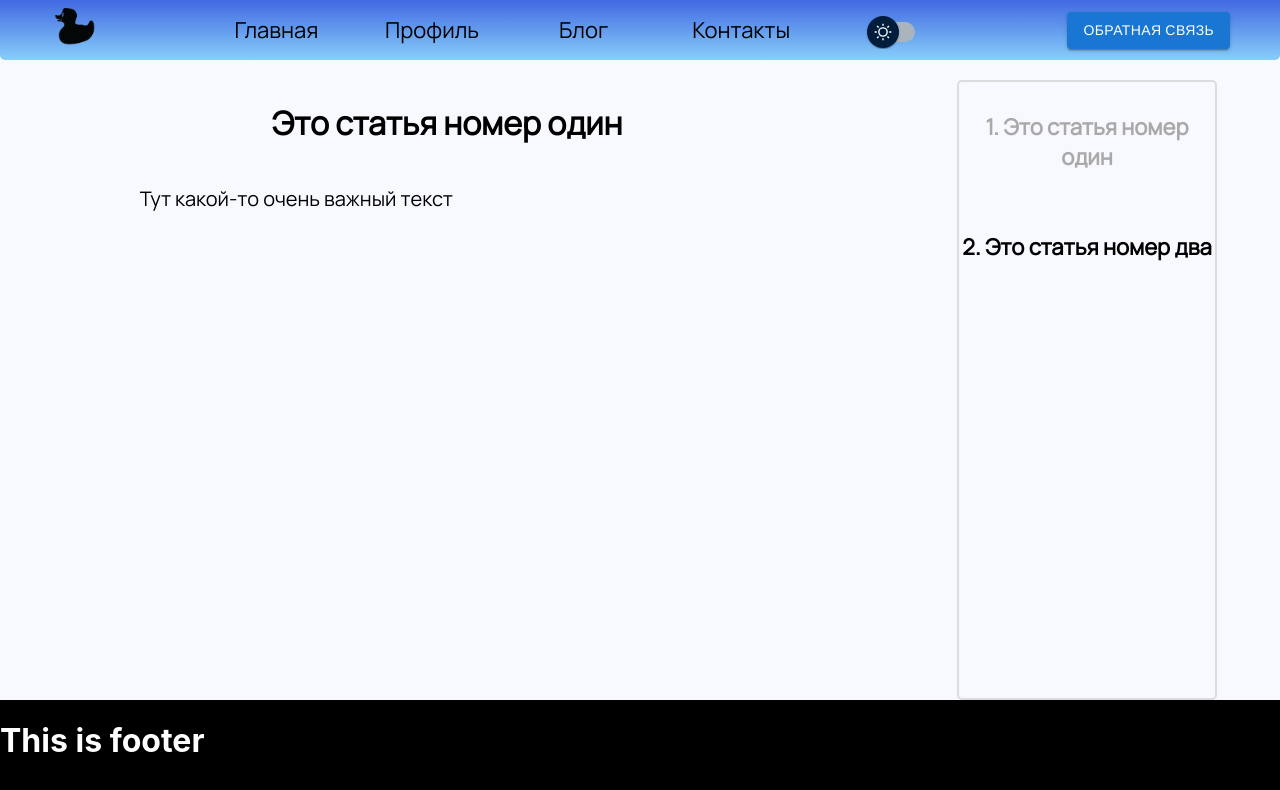
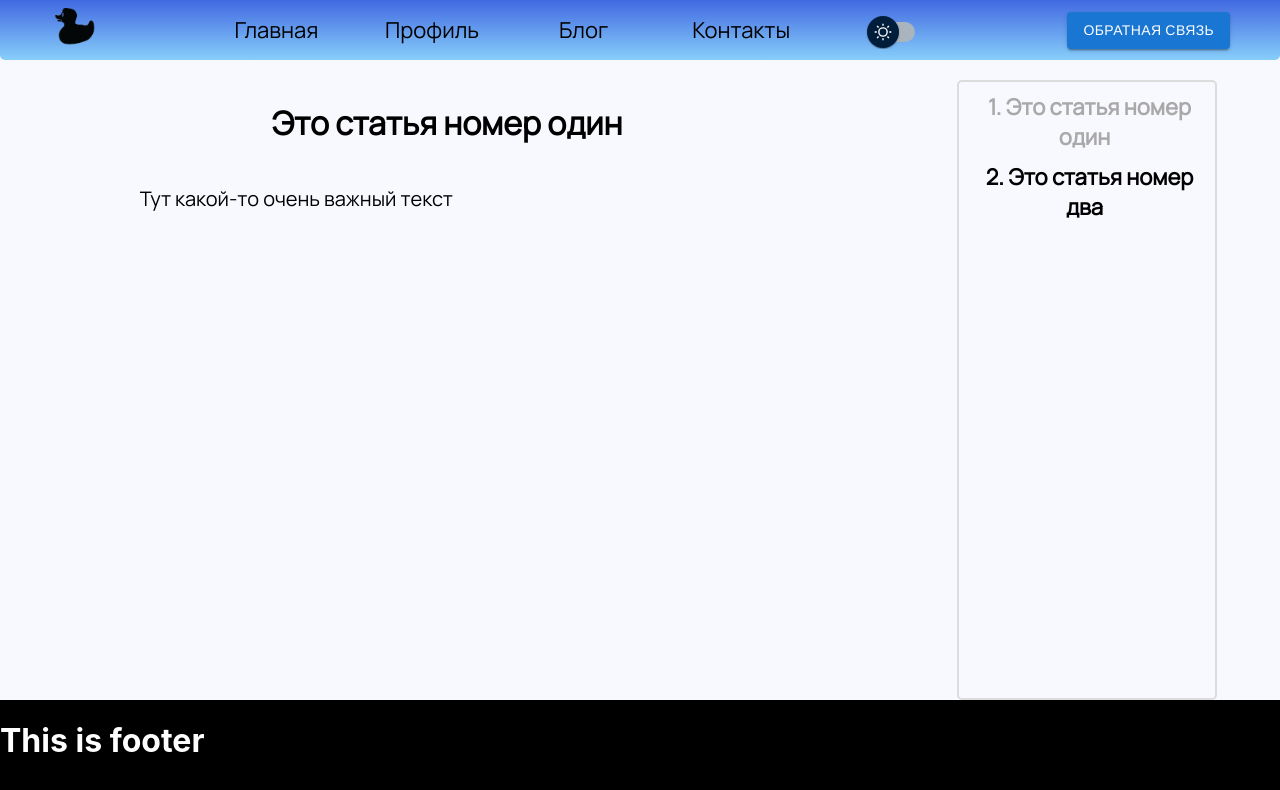
Before and after one commit to Deadduck89/portfolio, a React (Create React App) app: page /blog/1 in a window 1280 px wide. Shown: the top 790 px of the page. Built offline with nearby package versions, Linux system fonts and the light colour scheme; a web font is replaced by a local one.

Commit message:
Put articles list ul in BlogPage parent out of headline element
Because every article headline had it's own list just for one child element. It hadn't any sence. So now all li's have one ul parent

```diff
--- a/src/Components/Content/BlogPage/BlogHeadline/BlogHeadline.jsx
+++ b/src/Components/Content/BlogPage/BlogHeadline/BlogHeadline.jsx
@@ -4,13 +4,12 @@ import classes from '../BlogPage.module.css'
 
 const BlogHeadline = (props) => {
     return (<div>
-            <ul className={classes.blogHeadlineList}>
-                <li><NavLink className={classes.blogListElement} activeStyle={{color: "#A9A9A9"}}
-                             to={'/blog/' + props.id}>
-                    <h4>{props.id}. {props.headline}</h4>
-                </NavLink>
-                </li>
-            </ul>
+
+            <li><NavLink className={classes.blogListElement} activeStyle={{color: "#A9A9A9"}}
+                         to={'/blog/' + props.id}>
+                {props.id}. {props.headline}
+            </NavLink>
+            </li>
         </div>
     )
 }
--- a/src/Components/Content/BlogPage/BlogPage.jsx
+++ b/src/Components/Content/BlogPage/BlogPage.jsx
@@ -23,7 +23,11 @@ const BlogPage = (props) => {
     return (
         <div className={blogStyle}>
             <div className={classes.blogText}><BlogArticle articles={state.articles}/></div>
-            <div className={classes.headlineBlock}>{headlineElement}</div>
+            <div className={classes.headlineBlock}>
+                <ul className={classes.blogHeadlineList}>
+                    {headlineElement}
+                </ul>
+            </div>
         </div>
     )
 }
--- a/src/Components/Content/BlogPage/BlogPage.module.css
+++ b/src/Components/Content/BlogPage/BlogPage.module.css
@@ -23,11 +23,17 @@
 .blogDark .blogListElement {
     color: #DCDCDC;
 }
+.blogHeadlineList {
+    padding-top: 40px;
+}
 .blogHeadlineList li{
+    margin: 10px 0;
     text-align: center;
+    font-family: Manrope, Roboto;
 }
-.blogHeadlineList h4{
-    margin: 0;
+.blogHeadlineList li a{
+    font-size: 22px;
+    font-weight: 600;
 }
 
 .blogText {
```
